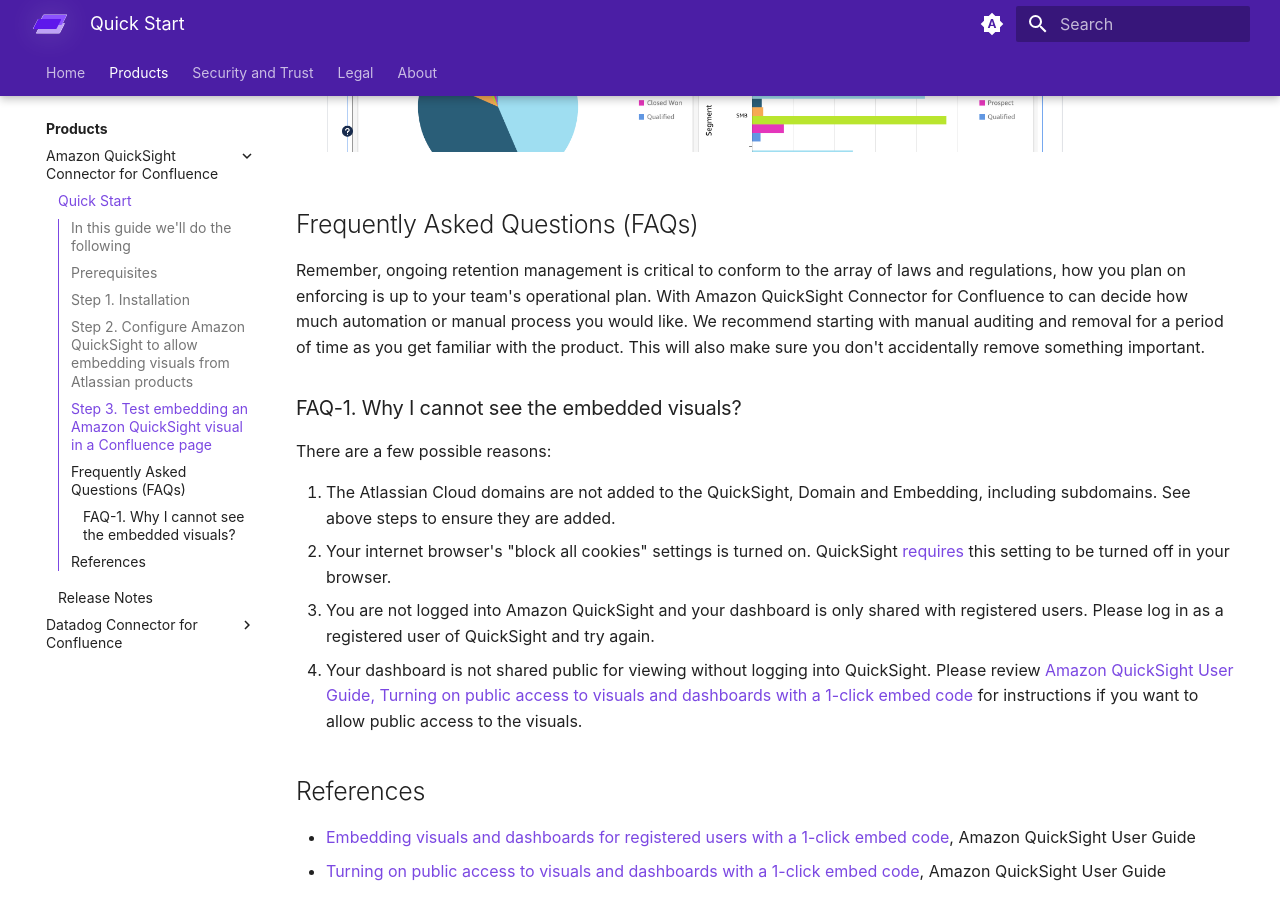
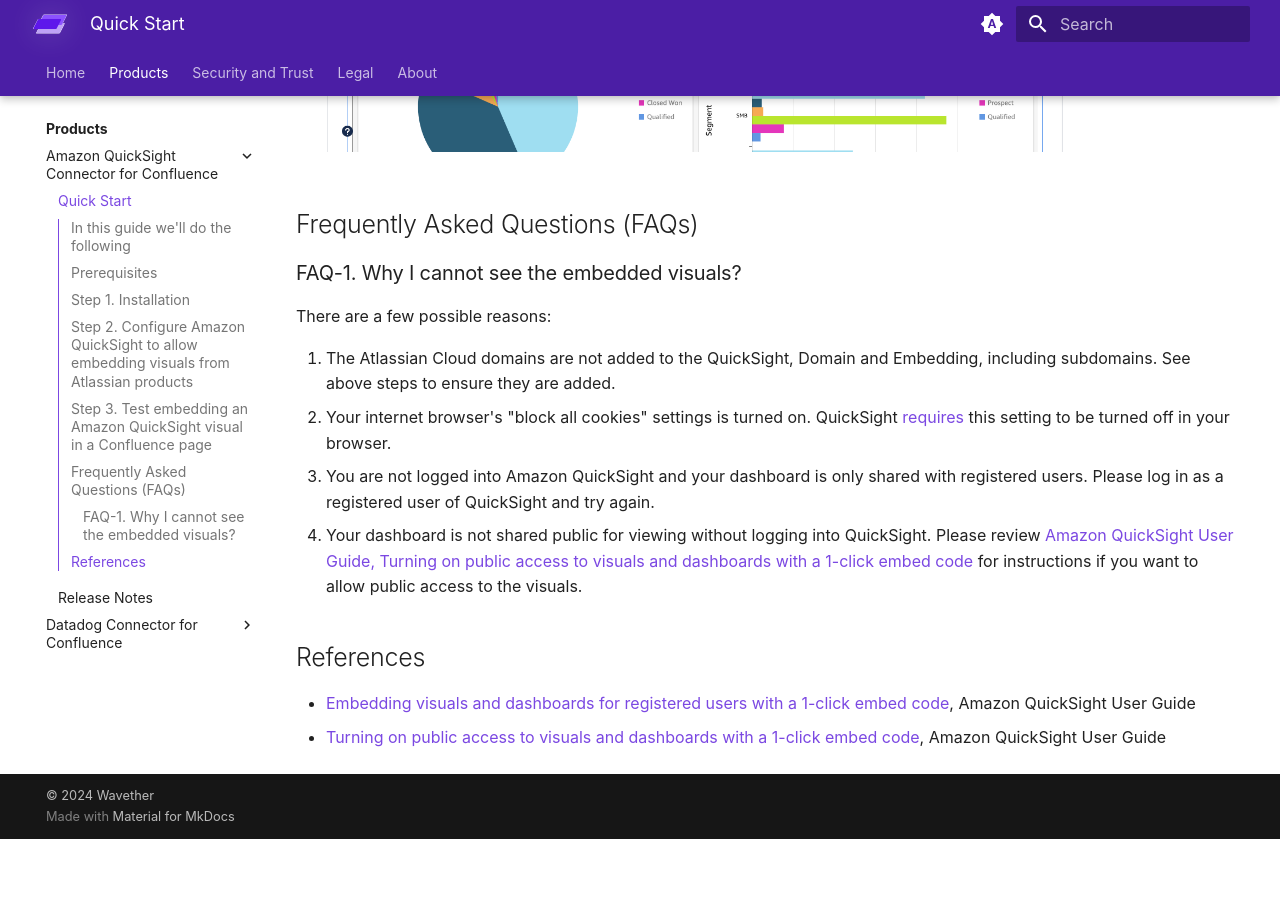
Before and after one commit to wavether/wavetherinc, an MkDocs documentation site: the page built from docs/products/amazon-quicksight-connector-confluence/quick-start.md, in a window 1280 px wide and 900 px high, scrolled down 4463 px. Built offline with MkDocs 1.6.1 and Material for MkDocs 9.7.7, drawn with Linux system fonts in a browser that asks for light colours; after the commit the page ends 5302 px from its top, so only the background shows below that.

Commit message:
fix: clean up

```diff
--- a/docs/products/amazon-quicksight-connector-confluence/quick-start.md
+++ b/docs/products/amazon-quicksight-connector-confluence/quick-start.md
@@ -70,8 +70,6 @@
 
 ## Frequently Asked Questions (FAQs)
 
-Remember, ongoing retention management is critical to conform to the array of laws and regulations, how you plan on enforcing is up to your team's operational plan. With Amazon QuickSight Connector for Confluence to can decide how much automation or manual process you would like. We recommend starting with manual auditing and removal for a period of time as you get familiar with the product. This will also make sure you don't accidentally remove something important.
-
 ### FAQ-1. Why I cannot see the embedded visuals?
 
 There are a few possible reasons:
```
